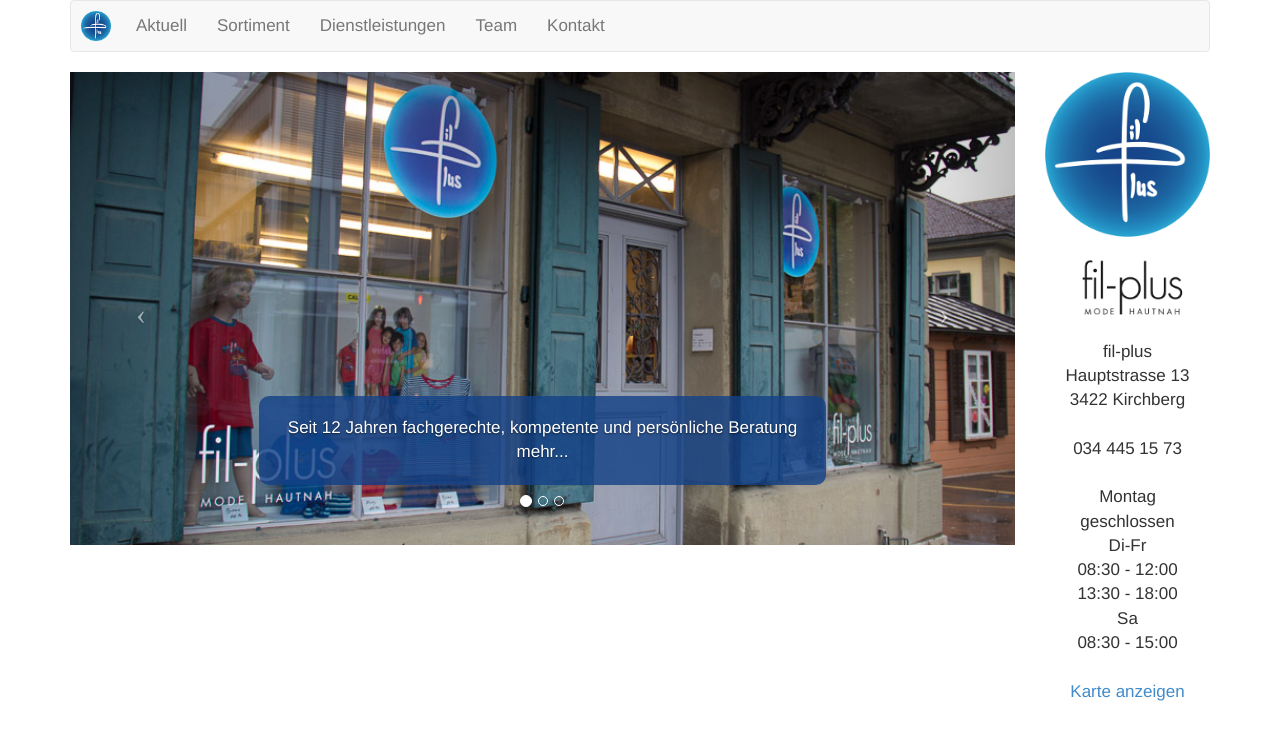
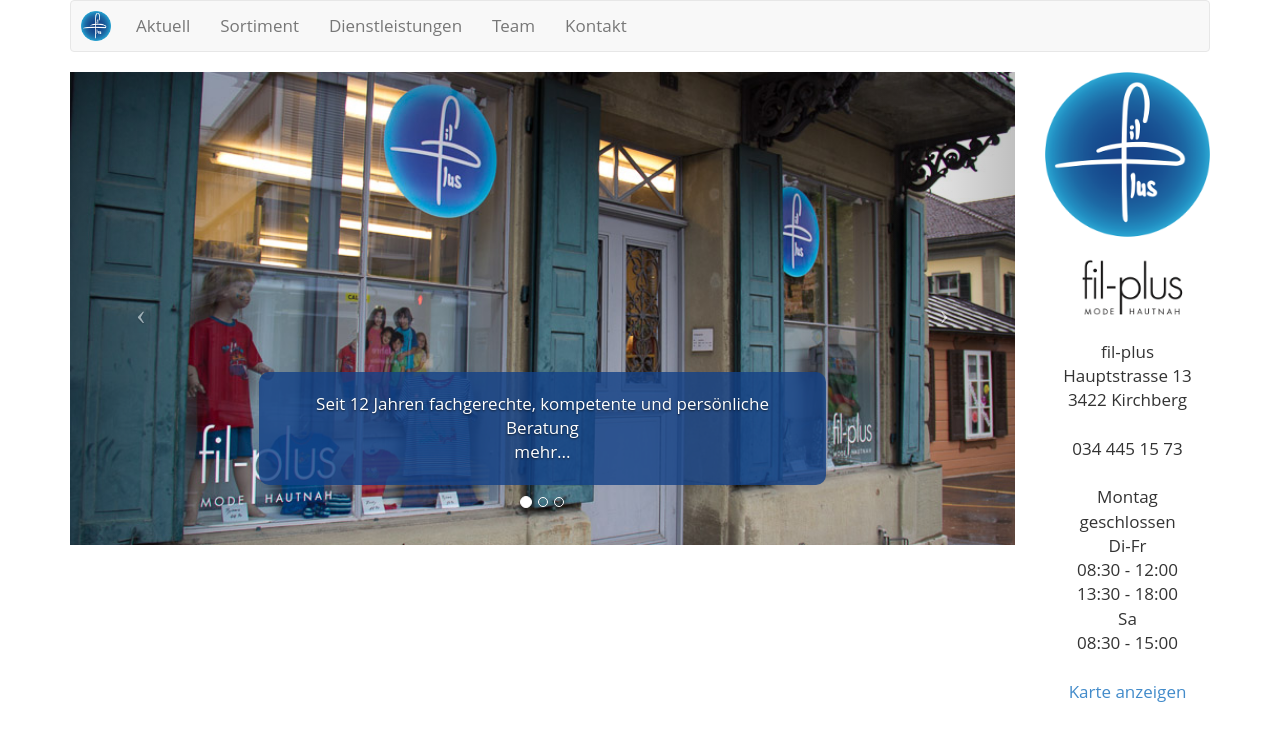
Before and after one commit to begert/fil-plus-website, a PHP site: page /index.php in a window 1280 px wide. Shown: the top 741 px of the page. Run offline with PHP 8.4, Linux system fonts and the light colour scheme.

Commit message:
body font

```diff
--- a/src/header.inc.php
+++ b/src/header.inc.php
@@ -14,6 +14,7 @@
   <link href="css/bootstrap.min.css" rel="stylesheet" media="screen">
    <style type="text/css">
       body {
+        font-family: "Open Sans", Calibri, Candara, Arial, sans-serif;
         font-size: 170%;
       }
       .navbar-brand {
```
